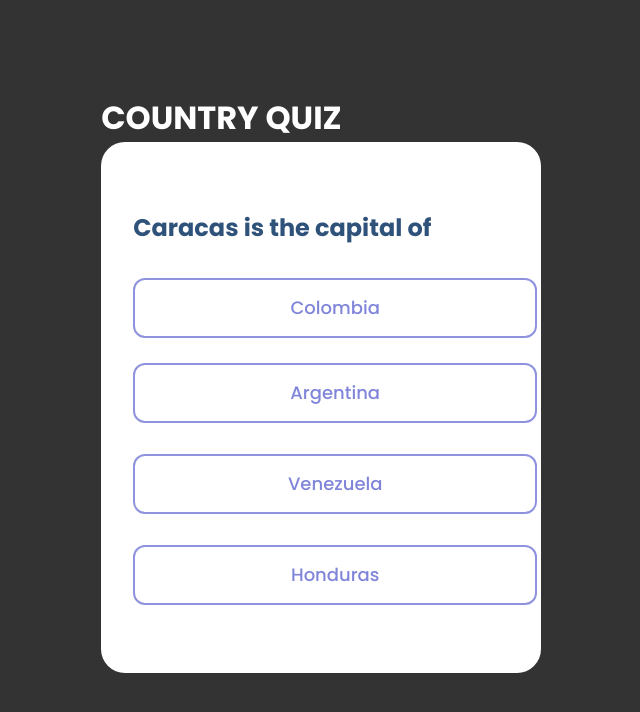
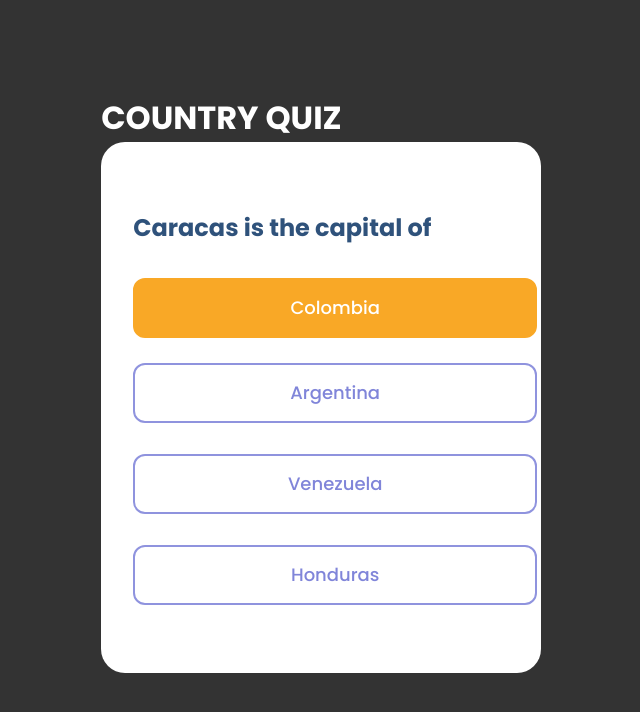
Before and after one commit to Jsifontez/country-quiz-devchallenge, a React (Create React App) app: page / in a window 1280 px wide. In both pictures the pointer is over the item "Colombia". Shown: the top 712 px of the page, without its empty margins (319-959 px from the left). Built offline with nearby package versions, Linux system fonts and the light colour scheme.

Commit message:
style: Add hover properties to list elements

```diff
--- a/src/App.css
+++ b/src/App.css
@@ -47,6 +47,7 @@ h3 {
 .quiz__modal ul li {
   width: 400px;
   height: 56px;
+  cursor: pointer;
   font-size: 18px;
   line-height: 56px;
   margin-bottom: 31px;
@@ -62,3 +63,9 @@ h3 {
 .quiz__modal ul li:last-child {
   margin-bottom: 0;
 }
+
+.quiz__modal ul li:hover {
+  color: white;
+  border-color: #F9A826;
+  background-color: #F9A826;
+}
```
